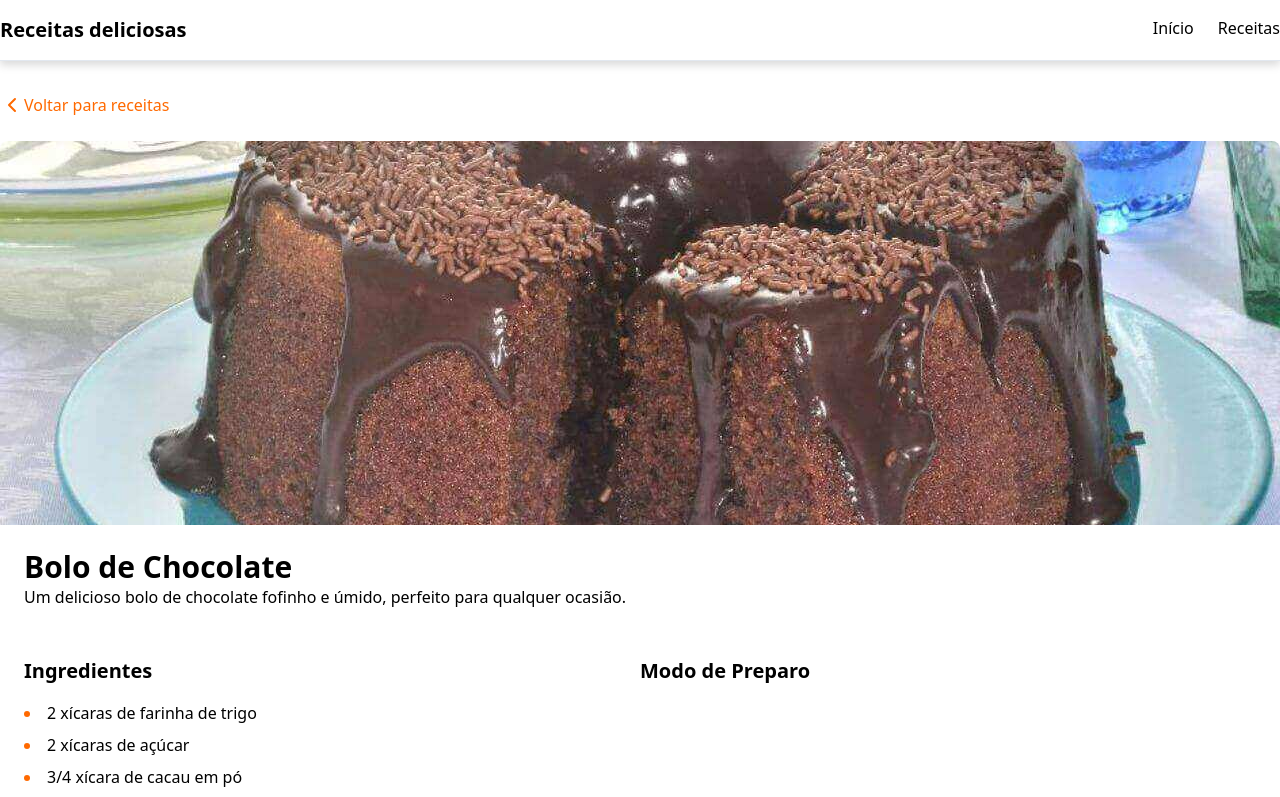
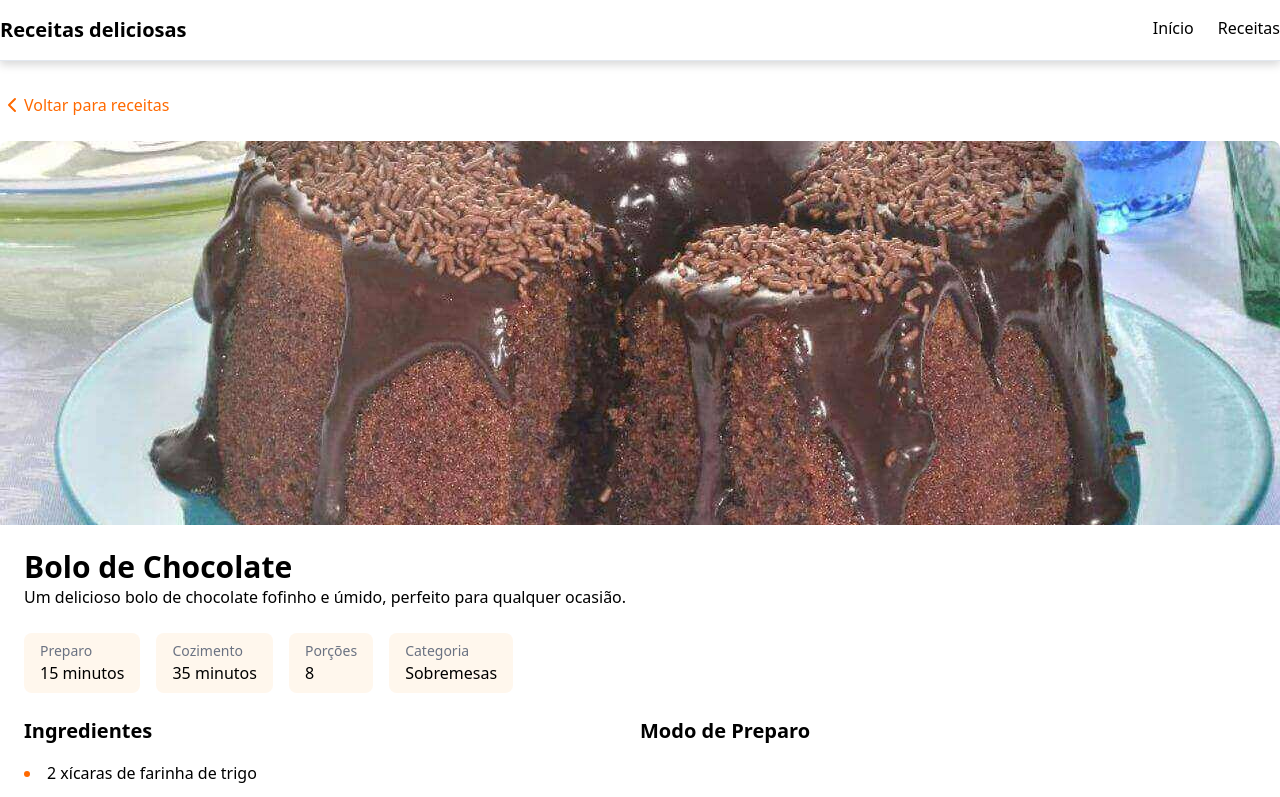
Before and after one commit to talles-morais/receitas-byron, a Next.js app: page /receitas/1 in a window 1280 px wide. Shown: the top 797 px of the page. Built offline with nearby package versions, Linux system fonts and the light colour scheme.

Commit message:
feat: componente de infos de preparo

```diff
--- a/src/app/receitas/[id]/page.tsx
+++ b/src/app/receitas/[id]/page.tsx
@@ -1,3 +1,4 @@
+import InfoPill from "@/components/InfoPill";
 import { recipes } from "@/lib/data";
 import { ChevronLeft } from "lucide-react";
 import Image from "next/image";
@@ -45,8 +46,11 @@
             </div>
 
             {/* Infos de preparo */}
-            <div>
-              {/* TODO: componentes de info */}
+            <div className="flex gap-4">
+              <InfoPill title="Preparo" info={recipe.prepTime}/>
+              <InfoPill title="Cozimento" info={recipe.cookTime} />
+              <InfoPill title="Porções" info={recipe.servings} />
+              <InfoPill title="Categoria" info={recipe.category} />
             </div>
 
             {/* colunas */}
--- /dev/null
+++ b/src/components/InfoPill/index.tsx
@@ -0,0 +1,13 @@
+interface InfoPillProps {
+  title: string;
+  info: string | number;
+}
+
+export default function InfoPill({ title, info }: InfoPillProps) {
+  return (
+    <div className="rounded-lg bg-orange-50 px-4 py-2 w-fit">
+      <p className="text-sm text-gray-500">{title}</p>
+      <p className="font-medium">{info}</p>
+    </div>
+  )
+};
```
